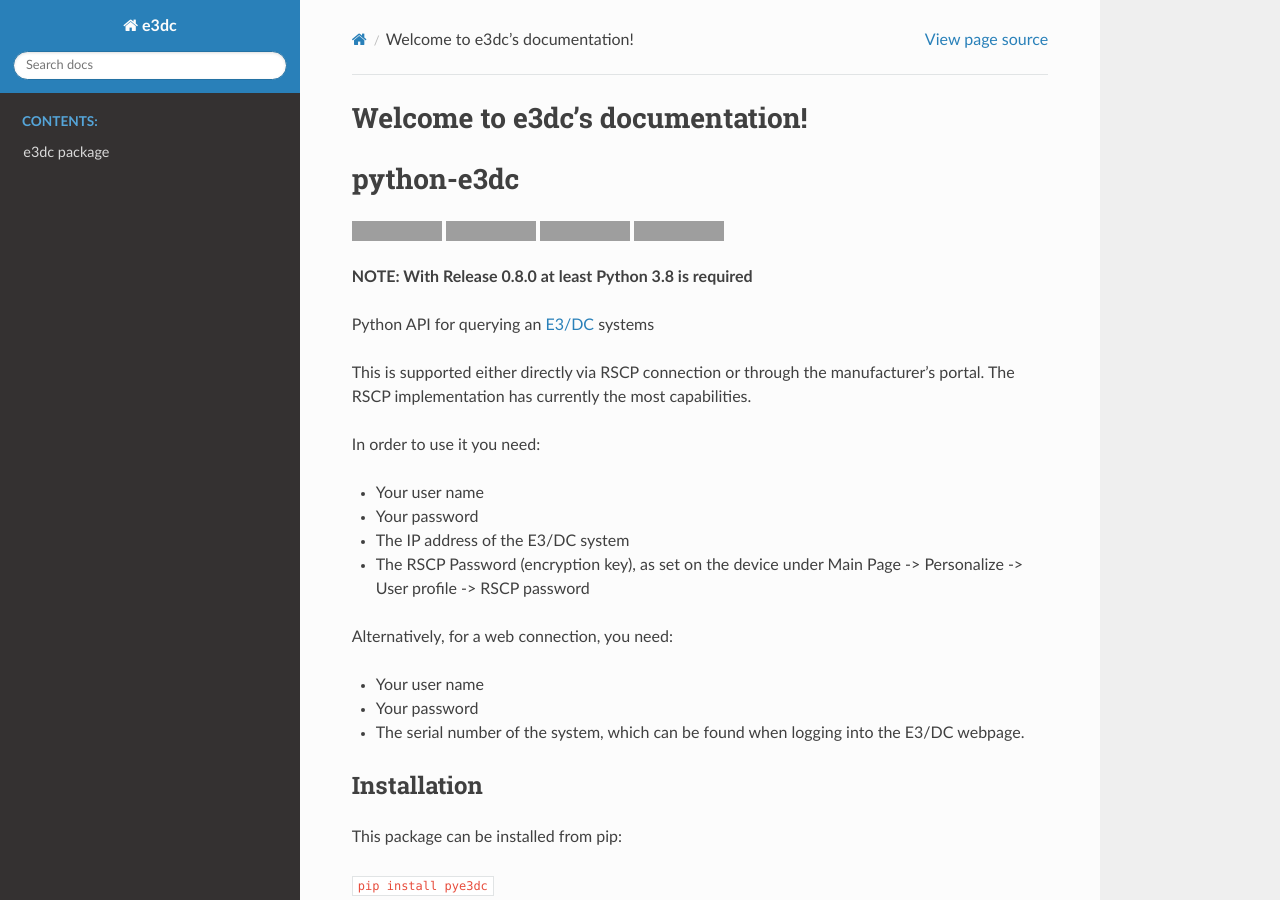
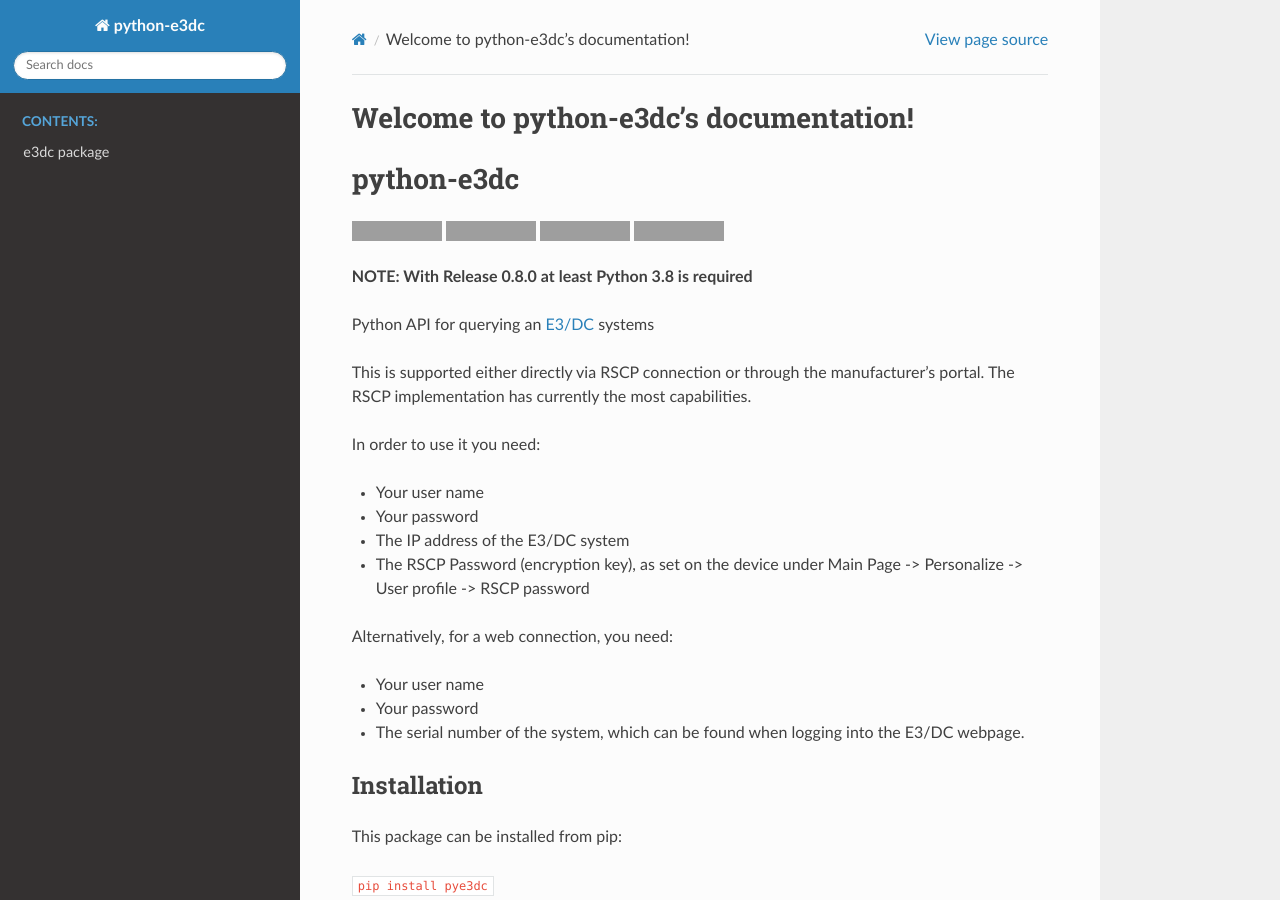
Before and after one commit to fsantini/python-e3dc, a Sphinx documentation site: the page built from docs/source/index.rst, in a window 1280 px wide and 900 px high, cut to the strip 0-900 px from the top of the window. Built offline with Sphinx 7.4.7 and the Read the Docs theme 2.0.0, drawn with Linux system fonts in a browser that asks for light colours; grey boxes are pictures that could not be loaded.

Commit message:
Update readthedocs configuration (#93)
* update readthedocs python version
* add sphinx_rtd_theme requirement
* add sphinx.ext.napoleon
* remove html_static_path
* rename sphinx project
* update sphinx index

```diff
--- a/docs/requirements.txt
+++ b/docs/requirements.txt
@@ -1 +1,2 @@
 sphinx_mdinclude
+sphinx_rtd_theme
--- a/docs/source/conf.py
+++ b/docs/source/conf.py
@@ -6,7 +6,7 @@
 # -- Project information -----------------------------------------------------
 # https://www.sphinx-doc.org/en/master/usage/configuration.html#project-information
 
-project = "e3dc"
+project = "python-e3dc"
 copyright = "2023, see AUTHORS file"
 author = "see AUTHORS file"
 
@@ -20,6 +20,7 @@ extensions = [
     "sphinx.ext.autodoc",
     "sphinx_rtd_theme",
     "sphinx_mdinclude",
+    "sphinx.ext.napoleon",
 ]
 
 templates_path = ["_templates"]
@@ -31,7 +32,7 @@ language = "en"
 # https://www.sphinx-doc.org/en/master/usage/configuration.html#options-for-html-output
 
 html_theme = "sphinx_rtd_theme"
-html_static_path = ["_static"]
+# html_static_path = ["_static"]
 
 # -- Options for todo extension ----------------------------------------------
 # https://www.sphinx-doc.org/en/master/usage/extensions/todo.html#configuration
--- a/docs/source/index.rst
+++ b/docs/source/index.rst
@@ -1,9 +1,9 @@
-.. e3dc documentation master file, created by
+.. python-e3dc documentation master file, created by
    sphinx-quickstart on Sat Feb 11 10:32:00 2023.
    You can adapt this file completely to your liking, but it should at least
    contain the root `toctree` directive.
 
-Welcome to e3dc's documentation!
+Welcome to python-e3dc's documentation!
 ================================
 
 .. mdinclude:: ../../README.md
```
Also changed, not shown: .readthedocs.yaml.
